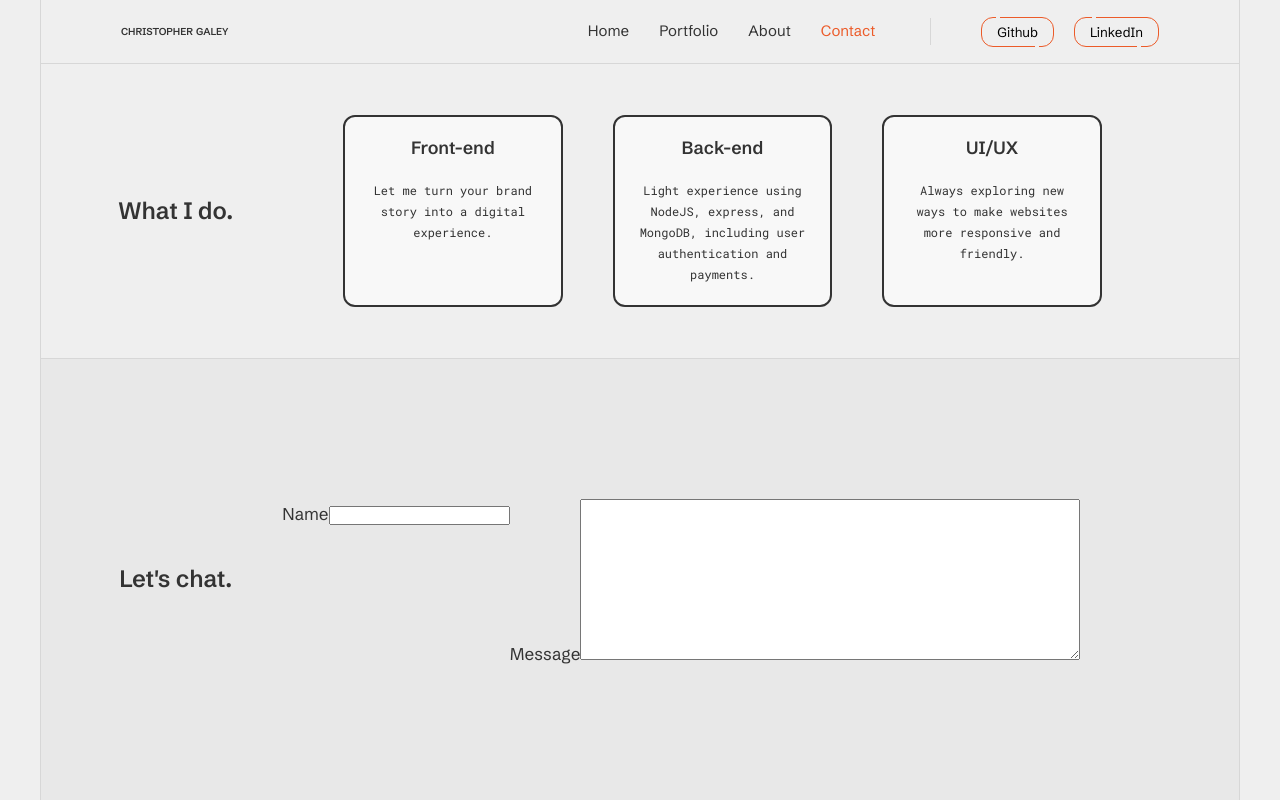
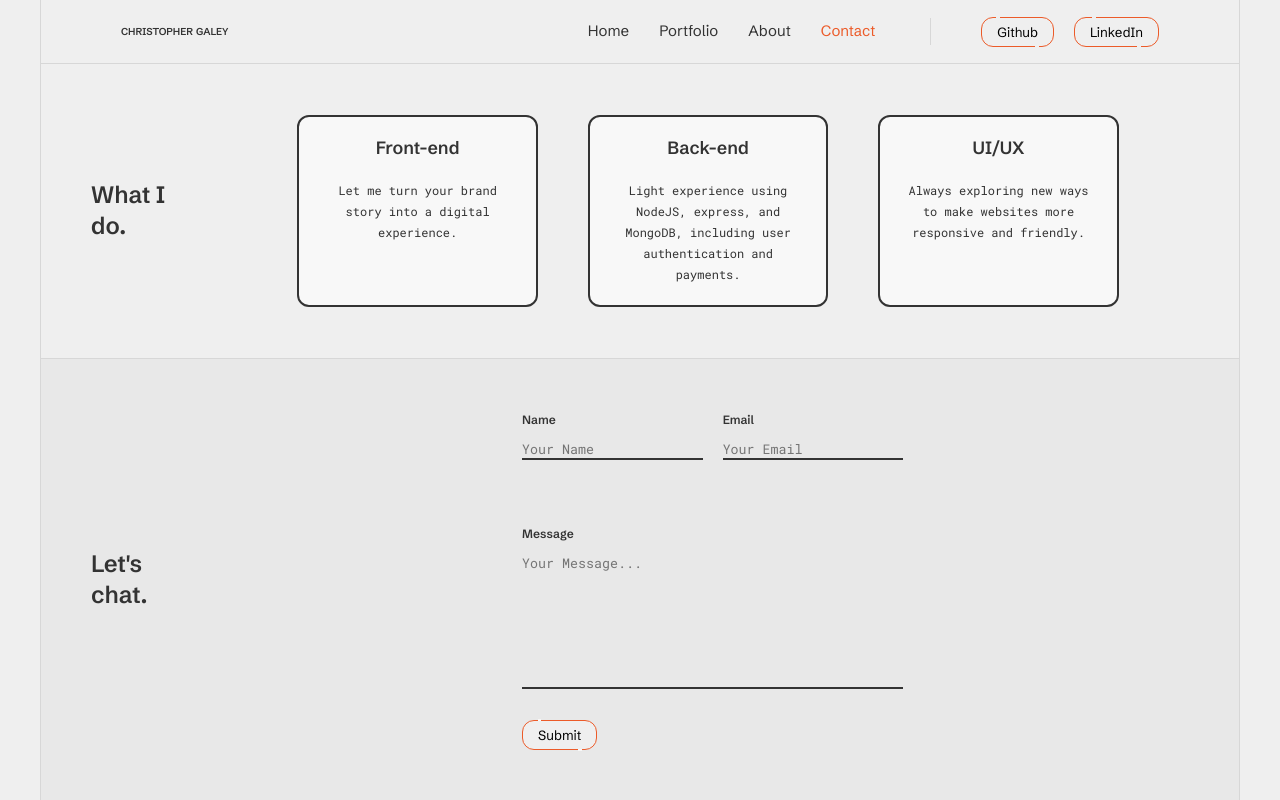
Before and after one commit to Chris-Galey/portfolio, a Next.js app: page /contact in a window 1280 px wide. Built offline with nearby package versions, Linux system fonts and the light colour scheme.

Commit message:
rearranged portfolio slider and worked contact form

```diff
--- a/app/about/about.module.css
+++ b/app/about/about.module.css
@@ -31,14 +31,14 @@
   display: flex;
   flex-direction: row;
   align-items: center;
-  padding: 10rem;
+  padding: 5rem;
   gap: 10rem;
 }
 .skills {
   display: flex;
   flex-direction: row;
   align-items: center;
-  padding: 10rem;
+  padding: 5rem;
   gap: 10rem;
   border-top: 1px solid var(--color-border);
   background-color: var(--color-bg-dark);
--- a/app/about/page.js
+++ b/app/about/page.js
@@ -27,7 +27,7 @@ const skills = [
   },
 ];
 const bio =
-  "Lorem ipsum dolor sit, amet consectetur adipisicing elit. Maxime odit incidunt atque facilis alias, expedita nesciunt similique voluptas aperiam modi sapiente nam tenetur, minus ratione eius eligendi necessitatibus, molestias saepe.";
+  "I am a Marine veteran with a passion for web development and over a year of experience building web applications using JavaScript and React. In addition to my technical expertise, I am a strong believer in collaboration and teamwork. I thrive in an environment where I can work closely with others, brainstorm ideas, and bring them to fruition. Building web applications is not just a job for me; it's a creative outlet and a way to make a positive impact on people's lives. I am currently seeking new opportunities where I can apply my skills, knowledge, and passion for web development.";
 
 export default function About() {
   return (
--- a/app/contact/contact.module.css
+++ b/app/contact/contact.module.css
@@ -13,6 +13,7 @@
   padding: 5rem;
 }
 .header__services {
+  flex: 15%;
   position: relative;
 }
 .header__services::after {
@@ -30,7 +31,7 @@
   transition: width 0.8s ease-out;
 }
 .services__grid {
-  width: 80%;
+  flex-grow: 1;
   display: grid;
   grid-template-columns: repeat(3, minmax(20%, 25%));
   justify-content: center;
@@ -46,9 +47,11 @@
   text-align: center;
   gap: 2rem;
 }
+
 .form {
   width: 100%;
   display: flex;
+  flex-direction: row;
   align-items: center;
   justify-content: center;
   gap: 5rem;
@@ -57,20 +60,73 @@
   border-top: 1px solid var(--color-border);
 }
 .form__wrapper {
-  width: 80%;
+  width: 100%;
+  height: 100%;
+  display: flex;
+  align-items: center;
+  justify-content: center;
 }
 .form form {
+  width: 40%;
+  height: 100%;
   display: flex;
+  flex-direction: column;
+  gap: 3rem;
+}
+.info {
+  width: 100%;
+  height: 30%;
+  display: flex;
+  flex-direction: row;
+  justify-content: space-evenly;
+  align-items: center;
+  gap: 2rem;
+}
+.msg {
+  height: 60%;
+  width: 100%;
+}
+.btn {
+  height: 10%;
 }
 .form label {
+  font-weight: 600;
+  font-size: 1.2rem;
+  display: flex;
+  height: 100%;
+  flex: 1;
+  flex-direction: column;
 }
+
 .form input {
+  font-family: var(--font-secondary);
+  border: none;
+  padding: 1rem 1rem 0rem 0rem;
+  margin: 0;
+  background-color: var(--color-bg-dark);
+  border-bottom: 2px solid var(--color-primary);
 }
+.form input:focus,
+.form textarea:focus {
+  border-bottom: 2px solid var(--color-primary);
+
+  outline: none;
+}
+
 .form textarea {
+  font-family: var(--font-secondary);
+  width: 100%;
   height: 100%;
-  width: 50rem;
+  border: none;
+  padding: 1rem 1rem 0rem 0rem;
+  margin: 0;
+  resize: none;
+  background-color: var(--color-bg-dark);
+  border-bottom: 2px solid var(--color-primary);
 }
+
 .header__contact {
+  flex: 10%;
   position: relative;
 }
 .header__contact::after {
@@ -87,3 +143,48 @@
   width: 100%;
   transition: width 0.8s ease-out;
 }
+.submit {
+  font-family: inherit;
+  text-decoration: none;
+  padding: 6px 15px;
+
+  /* border-radius: var(--border-radius); */
+  border: 1px solid var(--color-tertiary);
+  border-radius: var(--border-radius);
+  position: relative;
+}
+.submit:hover {
+  cursor: pointer;
+}
+.submit::after {
+  position: absolute;
+  content: "";
+  top: -2px;
+  left: 20%;
+  height: 2px;
+  width: 5%;
+  z-index: 11;
+  background: var(--color-secondary);
+  transition: all 0.4s ease-in-out;
+}
+.submit::before {
+  position: absolute;
+  content: "";
+  bottom: -2px;
+  right: 20%;
+  height: 2px;
+  width: 5%;
+  z-index: 10;
+  background: var(--color-secondary);
+  transition: all 0.4s ease-in-out;
+}
+.submit:hover::before {
+  transition: all 0.6s ease-in-out;
+  cursor: pointer;
+  right: 30%;
+}
+.submit:hover::after {
+  transition: all 0.4s ease-in-out;
+  cursor: pointer;
+  left: 30%;
+}
--- a/app/contact/page.js
+++ b/app/contact/page.js
@@ -1,3 +1,5 @@
+"use client";
+import { useState } from "react";
 import styles from "./contact.module.css";
 const services = [
   {
@@ -16,6 +18,41 @@ const services = [
   },
 ];
 export default function contact() {
+  const emailValidator = /^[a-zA-Z0-9._-]+@[a-zA-Z0-9.-]+\.[a-zA-Z]{2,}$/;
+  const [name, setName] = useState("");
+  const [nameError, setNameError] = useState("");
+  const [email, setEmail] = useState("");
+  const [message, setMessage] = useState("");
+  const [messageError, setMessageError] = useState("");
+
+  const nameChangeHandler = (e) => {
+    if (e.target.value.length > 25) {
+      setNameError(true);
+    } else {
+      setName(e.target.value);
+      setNameError(false);
+    }
+  };
+  const msgChangeHandler = (e) => {
+    if (e.target.value.length > 500) {
+      setMessageError(true);
+    } else {
+      setMessage(e.target.value);
+      setMessageError(false);
+    }
+  };
+  const handleSubmit = (e) => {
+    e.preventDefault();
+
+    // Form submission logic
+    // Replace with your own implementation to send the form data to the server
+    // and handle sending the email
+
+    // Reset form fields after submission
+    setName("");
+    setEmail("");
+    setMessage("");
+  };
   return (
     <section className={styles.contact}>
       <div className={styles.services}>
@@ -32,15 +69,52 @@ export default function contact() {
       <div className={styles.form}>
         <h4 className={styles.header__contact}>Let's chat.</h4>
         <div className={styles.form__wrapper}>
-          <form>
-            <label htmlFor="name">
-              Name
-              <input type="text" />
-            </label>
-            <label htmlFor="msg">
-              Message
-              <textarea name="msg" id="msg" cols="30" rows="10"></textarea>
-            </label>
+          <form onSubmit={handleSubmit}>
+            <div className={styles.info}>
+              <label htmlFor="name">
+                Name
+                <input
+                  type="text"
+                  id="name"
+                  placeholder="Your Name"
+                  value={name}
+                  onChange={nameChangeHandler}
+                  required
+                />
+                <p>{nameError && "Name below 25 characters please"}</p>
+              </label>
+
+              <label htmlFor="email">
+                Email
+                <input
+                  type="email"
+                  id="email"
+                  placeholder="Your Email"
+                  value={email}
+                  onChange={(e) => setEmail(e.target.value)}
+                  required
+                />
+              </label>
+            </div>
+
+            <div className={styles.msg}>
+              <label htmlFor="message">
+                Message
+                <textarea
+                  id="message"
+                  value={message}
+                  placeholder="Your Message..."
+                  onChange={msgChangeHandler}
+                  required
+                ></textarea>
+              </label>
+              <p>{messageError && "500 characters or less"}</p>
+            </div>
+            <div className={styles.btn}>
+              <button className={styles.submit} type="submit">
+                Submit
+              </button>
+            </div>
           </form>
         </div>
       </div>
--- a/app/portfolio/portfolio.module.css
+++ b/app/portfolio/portfolio.module.css
@@ -5,9 +5,10 @@
   grid-template-rows: 2fr 4fr;
 }
 .header {
-  padding: 0rem 10rem;
+  padding: 5rem;
   display: flex;
   align-items: center;
+  position: relative;
 }
 .featured {
   position: relative;
@@ -31,22 +32,18 @@
   flex-direction: column;
   width: 100%;
   height: 100%;
-  padding-bottom: 2rem;
+  padding: 5rem;
   border-top: 1px solid var(--color-border);
   background-color: var(--color-bg-dark);
 }
 
 .slider {
-  height: 85%;
+  height: 100%;
   width: 200%;
-  padding: 0rem 2.5rem;
-
   transform: translate(-25%);
   display: flex;
   flex-direction: row;
-  gap: 5rem;
-
-  overflow: hidden;
+  gap: 2rem;
   transition: all 0.5s;
 }
 .card {
@@ -103,12 +100,20 @@
   z-index: -1;
 }
 .scroll {
+  position: absolute;
+  bottom: -1%;
+  left: 50%;
+
+  transform: translateX(-50%);
   width: 100%;
-  height: 15%;
-  display: flex;
-  flex-direction: row;
+  position: absolute;
 }
 .buttons {
+  z-index: 3;
+  position: absolute;
+  top: 50%;
+  left: 50%;
+  transform: translate(-50%, -50%);
   display: flex;
   justify-content: center;
   gap: 4rem;
@@ -116,9 +121,9 @@
   width: 15%;
 }
 .button {
-  font-size: 2rem;
-  width: 4rem;
-  height: 4rem;
+  font-size: 3rem;
+  width: 5rem;
+  height: 5rem;
   color: var(--color-primary);
   border-radius: 50%;
   border: 1px solid var(--color-border);
@@ -143,10 +148,7 @@
 }
 .pagination {
   height: 1rem;
-  width: 85%;
-  margin: 0rem 5rem;
-  border: 1px solid var(--color-border);
-  border-radius: var(--border-radius);
+  width: 100%;
   display: flex;
   flex-direction: row;
   justify-content: center;
@@ -160,8 +162,8 @@
   transition: all 0.1s ease-in;
 }
 .bar__active {
-  background-color: var(--color-primary);
-  border-radius: var(--border-radius);
+  background-color: var(--color-border);
+  /* border-radius: var(--border-radius); */
 }
 
 @keyframes arrowPrev {
```
Also changed, not shown: app/portfolio/page.js (+4 -3 lines).
